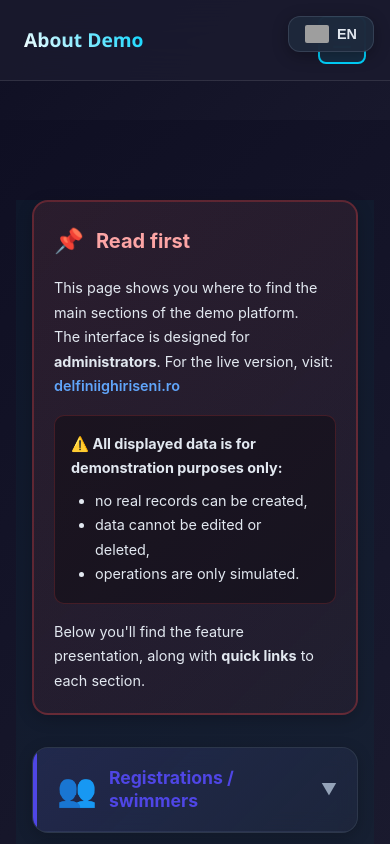
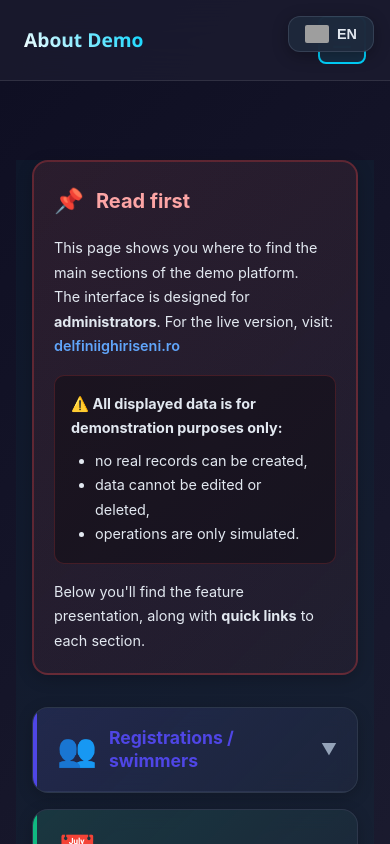
Before and after one commit to RazvanOara/DemoAdminPageDelfiniighiriseni, a React (Create React App) app in the folder frontend/: page /en/admin/about-demo in a window 390 px wide. Shown: the top 844 px of the page. Built offline with nearby package versions, Linux system fonts and the light colour scheme; grey boxes are pictures that could not be loaded.

Commit message:
fixed i18n

```diff
--- a/frontend/src/App.css
+++ b/frontend/src/App.css
@@ -1,23 +1,29 @@
 .App {
   min-height: 100vh;
+  padding-top: env(safe-area-inset-top, 0);
+  padding-bottom: env(safe-area-inset-bottom, 0);
+  padding-left: env(safe-area-inset-left, 0);
+  padding-right: env(safe-area-inset-right, 0);
 }
 
 .main-content {
-  margin-top: 120px; /* Space for CardNav */
+  margin-top: 120px;
+  /* Add bottom padding on mobile to prevent content from being hidden */
+  padding-bottom: 0;
 }
-@keyframes spin {
-  0% { transform: rotate(0deg); }
-  100% { transform: rotate(360deg); }
-}
+
 /* Responsive spacing */
 @media (max-width: 768px) {
   .main-content {
     margin-top: 100px;
+    /* Add padding equal to sidebar height + safe area */
+    padding-bottom: calc(70px + env(safe-area-inset-bottom, 20px));
   }
 }
 
 @media (max-width: 480px) {
   .main-content {
     margin-top: 80px;
+    padding-bottom: calc(70px + env(safe-area-inset-bottom, 20px));
   }
 }
--- a/frontend/src/i18n.js
+++ b/frontend/src/i18n.js
@@ -26,11 +26,13 @@ const resources = {
   }
 };
 
-// Get language from URL path or default to 'ro'
+// Get language from URL path or default to 'en'
 const getLanguageFromPath = () => {
   const pathParts = window.location.pathname.split('/').filter(p => p);
+  const supportedLanguages = ['ro', 'en', 'de', 'hu', 'es'];
+
   // Check if first part of path is a valid language code
-  if (pathParts.length > 0 && (pathParts[0] === 'ro' || pathParts[0] === 'en')) {
+  if (pathParts.length > 0 && supportedLanguages.includes(pathParts[0])) {
     return pathParts[0];
   }
   return 'en'; // default language
--- a/frontend/src/styles/globals.css
+++ b/frontend/src/styles/globals.css
@@ -1,4 +1,4 @@
-/* CSS Variables for consistent theming */
+/* CSS Variables for consistent theming, globals css */
 :root {
   --primary-color: #00d4ff;
   --primary-dark: #0099cc;
@@ -322,5 +322,17 @@ body {
 body {
 background: linear-gradient(135deg, #0f0f23 0%, #1a1a2e 50%, #16213e 100%);
 /* Or any color you prefer */
-  margin-top: 120px; /* Space for CardNav */
+
 }
+body {
+padding-top: env(safe-area-inset-top, 0);
+padding-bottom: env(safe-area-inset-bottom, 0);
+padding-left: env(safe-area-inset-left, 0);
+padding-right: env(safe-area-inset-right, 0);
+}
+
+/* OR if you want it only for Capacitor apps */
+.capacitor-app body {
+padding-top: env(safe-area-inset-top, 0);
+padding-bottom: env(safe-area-inset-bottom, 0);
+}
```
Lines whose indentation alone changed are shown as unchanged.
